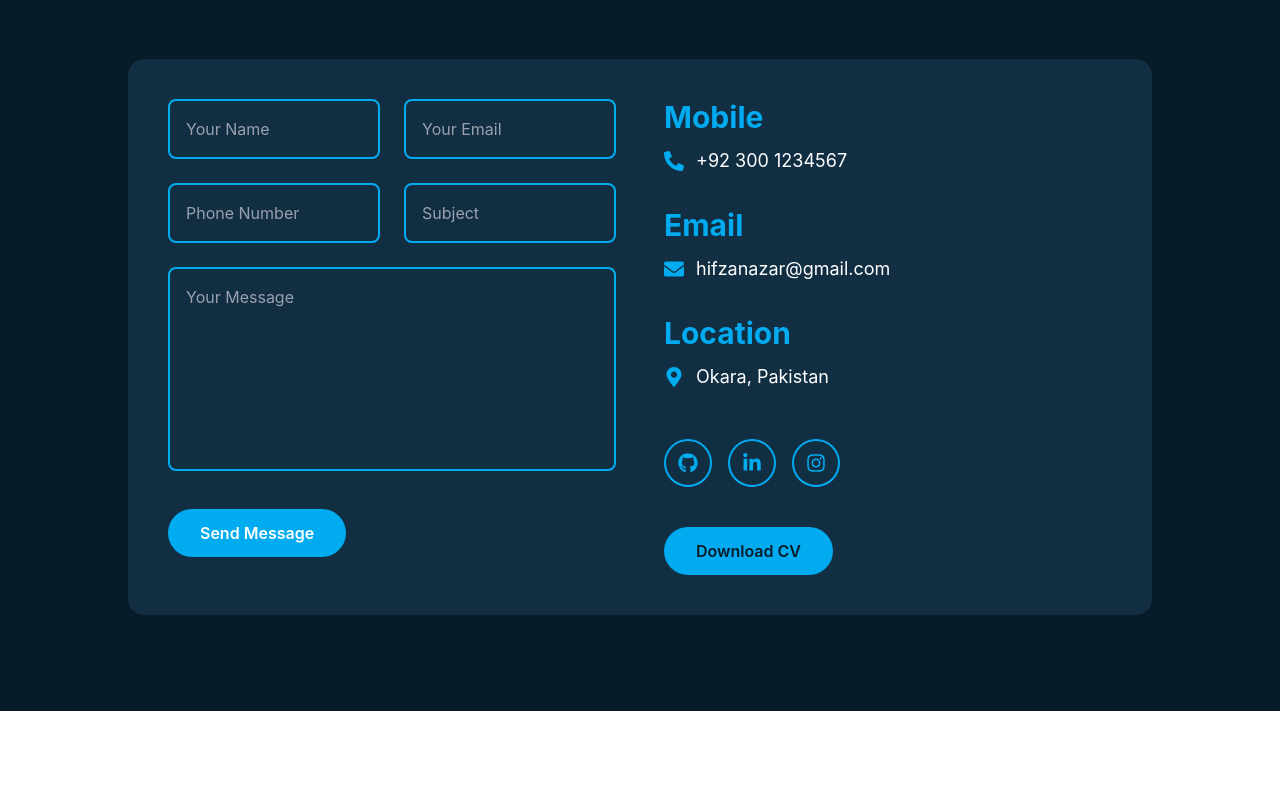
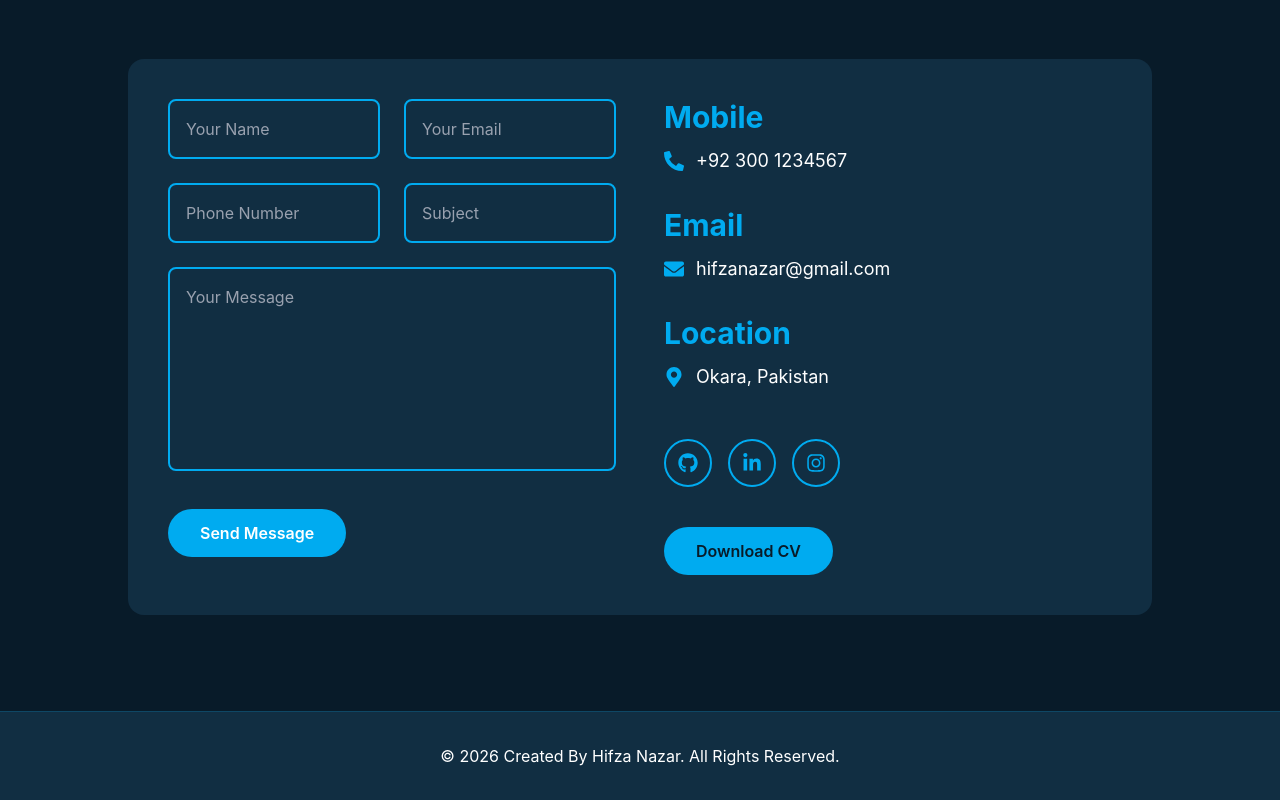
Before and after one commit to Hifza-web/portfolio-website, a React (Vite) app: page / in a window 1280 px wide. Shown: the part 3927-4727 px from the top of the page. Before the commit the page ends 4638 px from the top, so only its background shows below. Built offline with nearby package versions, Linux system fonts and the light colour scheme.

Commit message:
Complete footer section

```diff
--- /dev/null
+++ b/src/components/Footer.jsx
@@ -0,0 +1,11 @@
+function Footer() {
+  return (
+    <footer className="border-t border-[#00ABF0]/20 bg-[#112E42] py-6 px-4 text-center sm:py-8">
+      <p className="text-xs font-normal text-white sm:text-sm md:text-base">
+        © 2026 Created By Hifza Nazar. All Rights Reserved.
+      </p>
+    </footer>
+  );
+}
+
+export default Footer;
--- a/src/pages/Home.jsx
+++ b/src/pages/Home.jsx
@@ -5,6 +5,8 @@ import Skills from "../components/Skills";
 import Projects from "../components/Projects";
 import Education from "../components/Education";
 import Contact from "../components/Contact";
+import Footer from "../components/Footer";
+
 
 
 
@@ -19,6 +21,7 @@ function Home() {
       <Projects/>
       <Education/>
       <Contact/>
+      <Footer/>
       </main>
     </>
   );
```
